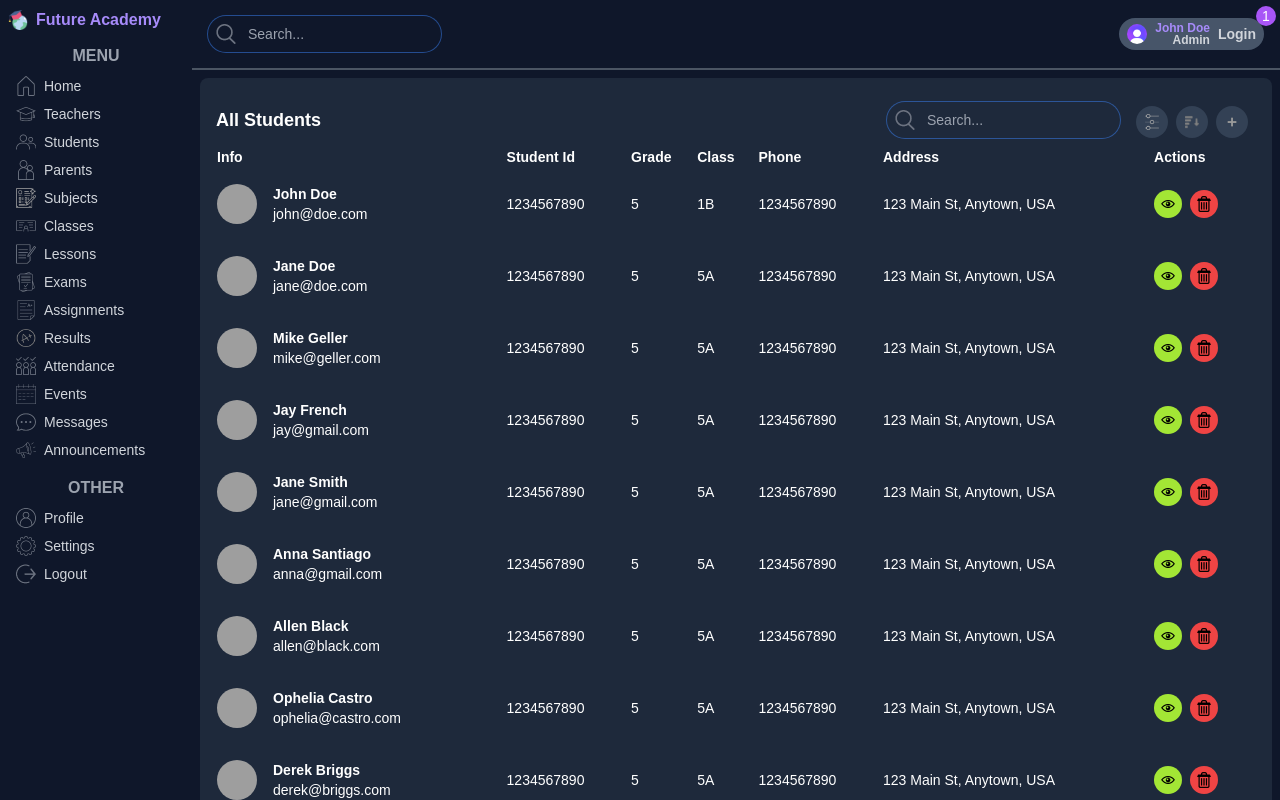
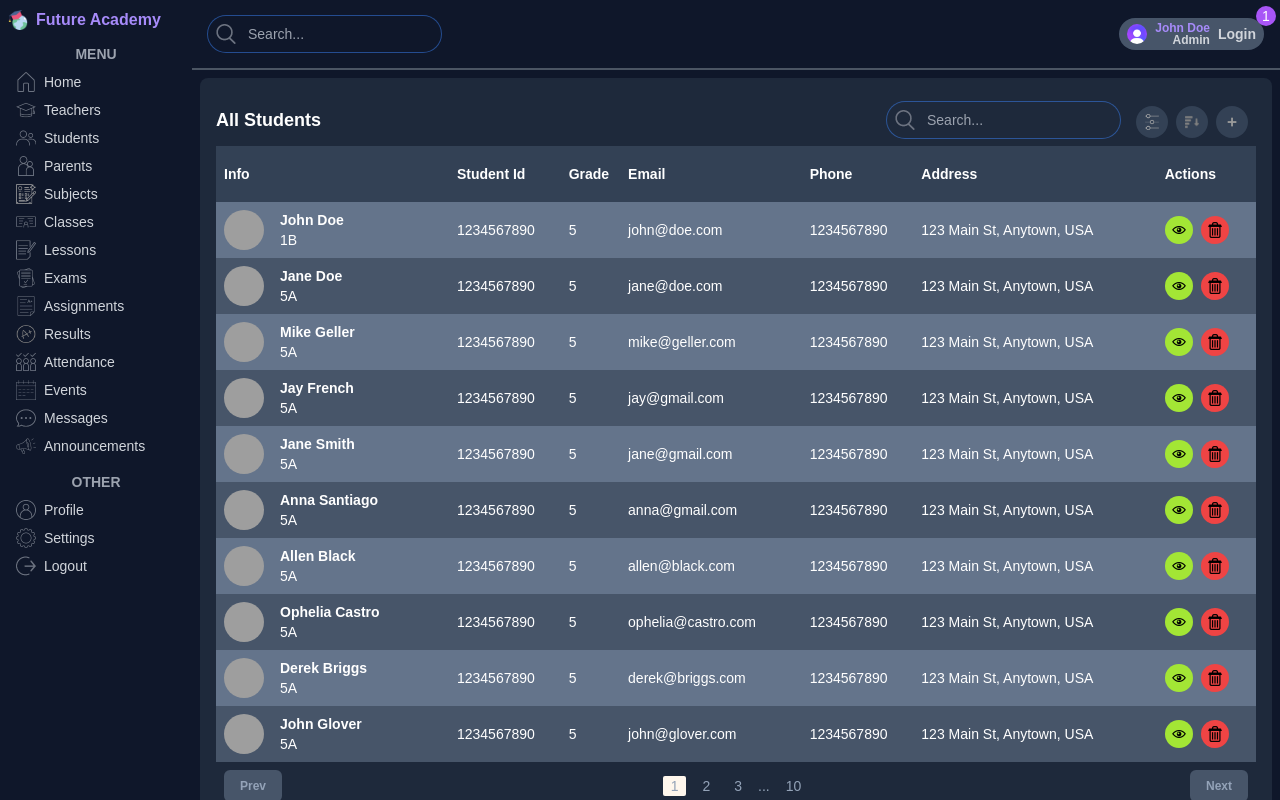
Before and after one commit to mubetesh/student-dashboard, a Next.js app: page /list/students in a window 1280 px wide. Built offline with nearby package versions, Linux system fonts and the light colour scheme; grey boxes are pictures that could not be loaded.

Commit message:
some modifications

```diff
--- a/src/app/(dashboard)/list/students/page.tsx
+++ b/src/app/(dashboard)/list/students/page.tsx
@@ -9,10 +9,10 @@
   id: number;
   studentId: string;
   name: string;
-  email: string;
+  email?: string;
   photo: string;
-  phone: string;
-  grade: string;
+  phone?: string;
+  grade: number;
   class: string;
   address: string;
 };
@@ -21,6 +21,7 @@
   {
     header: "Info",
     accessor: "info",
+    className:"px-2"
   },
   {
     header: "Student Id",
@@ -33,8 +34,8 @@
     className: "hidden md:table-cell",
   },
   {
-    header: "Class",
-    accessor: "class",
+    header: "Email",
+    accessor: "email",
     className: "hidden md:table-cell",
   },
   {
@@ -55,8 +56,8 @@
 
 const StudentsList = () => {
   const renderRow = (item: Student) => (
-    <tr key={item.id} >
-      <td className="flex items-center justify-start gap-4 py-4">
+    <tr key={item.id} className="odd:bg-slate-500 even:bg-slate-600">
+      <td className="flex items-center justify-start gap-4 py-2 px-2">
         <Image
           src={item.photo}
           alt="Photo"
@@ -66,13 +67,13 @@
         />
         <div>
           <h3 className="font-semibold">{item.name}</h3>
-          <p>{item?.email}</p>
+          <p>{item.class}</p>
         </div>
       </td>
       <td className="hidden md:table-cell">{item.studentId}</td>
       <td className="hidden md:table-cell">{item.grade}</td>
-      <td className="hidden md:table-cell">{item.class}</td>
-      <td className="hidden lg:table-cell">{item.phone}</td>
+      <td className="hidden md:table-cell">{item?.email}</td>
+      <td className="hidden lg:table-cell">{item?.phone}</td>
       <td className="hidden lg:table-cell">{item.address}</td>
       <td>
         <div className="flex items-center gap-2">
--- a/src/app/(dashboard)/list/teachers/page.tsx
+++ b/src/app/(dashboard)/list/teachers/page.tsx
@@ -21,6 +21,7 @@
   {
     header: "Info",
     accessor: "info",
+    className:"px-2"
   },
   {
     header: "Teacher Id",
@@ -55,8 +56,8 @@
 
 const TeachersList = () => {
   const renderRow = (item: Teacher) => (
-    <tr key={item.id} >
-      <td className="flex items-center justify-start gap-4 py-4">
+    <tr key={item.id} className="odd:bg-slate-600 even:bg-slate-700" >
+      <td className="flex items-center justify-start gap-4 py-2 px-2">
         <Image
           src={item.photo}
           alt="Photo"
@@ -105,9 +106,9 @@
             <button className="h-8 w-8 flex rounded-full items-center justify-center bg-slate-700">
               <Image src="/sort.png" alt="" width={14} height={14} />
             </button>
-            <button className="h-8 w-8 flex rounded-full items-center justify-center bg-slate-700">
+            {role==="admin" && (<button className="h-8 w-8 flex rounded-full items-center justify-center bg-slate-700">
               <Image src="/plus.png" alt="" width={14} height={14} />
-            </button>
+            </button>)}
           </div>
         </div>
       </div>
--- a/src/components/Menu.tsx
+++ b/src/components/Menu.tsx
@@ -125,7 +125,7 @@
           className="flex flex-col justify-center my-2 lg:justify-start items-center w-full"
           key={menu.title}
         >
-          <h1 className="w-full text-center my-1 text-gray-400 font-bold">
+          <h1 className="w-full text-sm text-center my-1 text-gray-400 font-bold">
             {menu.title}
           </h1>
           {menu.items.map((item) => {
--- a/src/components/Table.tsx
+++ b/src/components/Table.tsx
@@ -3,7 +3,7 @@
   return (
     <table className="w-full text-sm">
       <thead>
-        <tr className="text-left font-semibold">
+        <tr className="text-left font-semibold bg-slate-700 h-14 ">
             {columns.map(col=>(
                 <th key={col.accessor} className={col.className}>{col.header}</th>
             ))}
```
